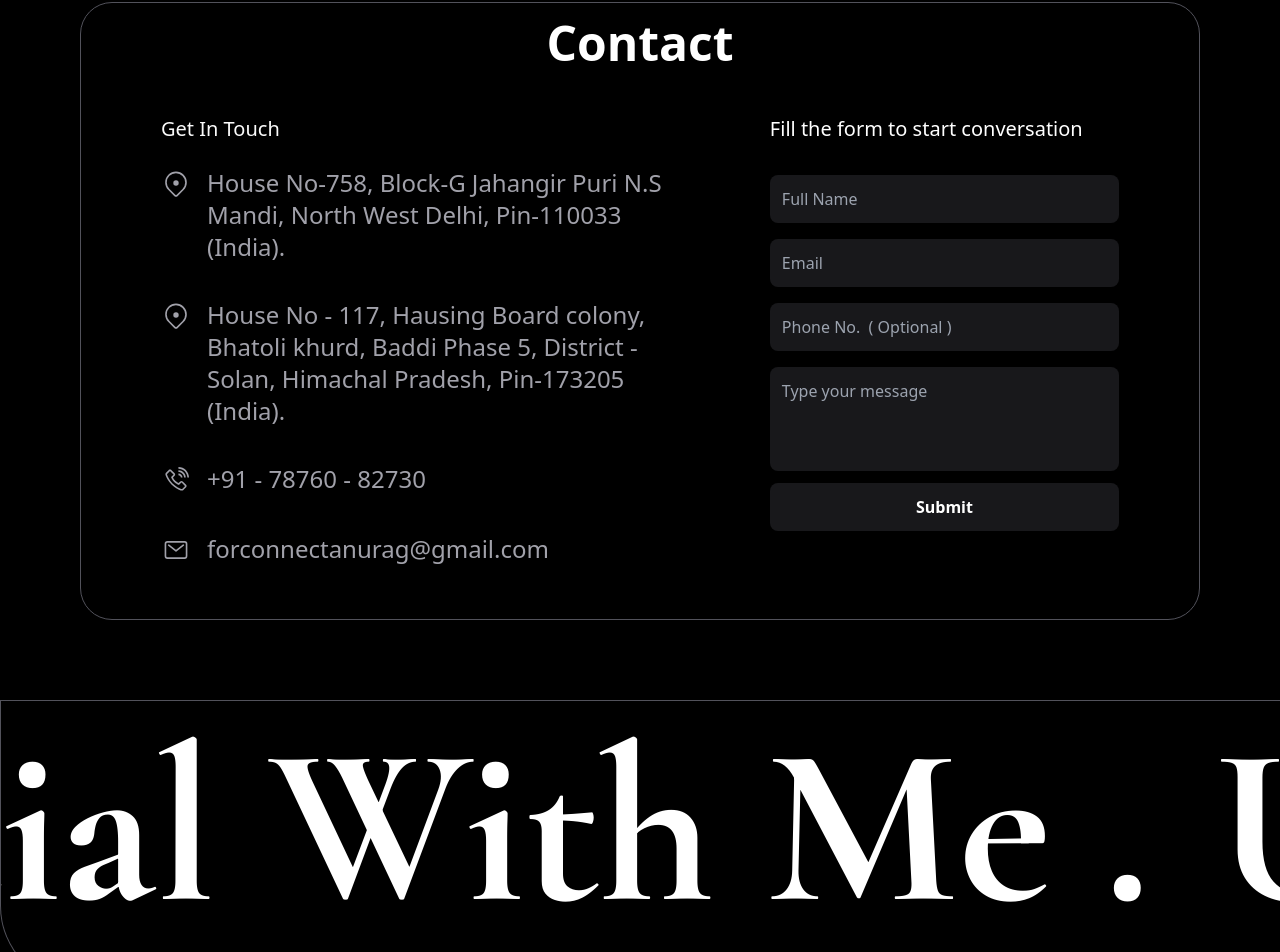
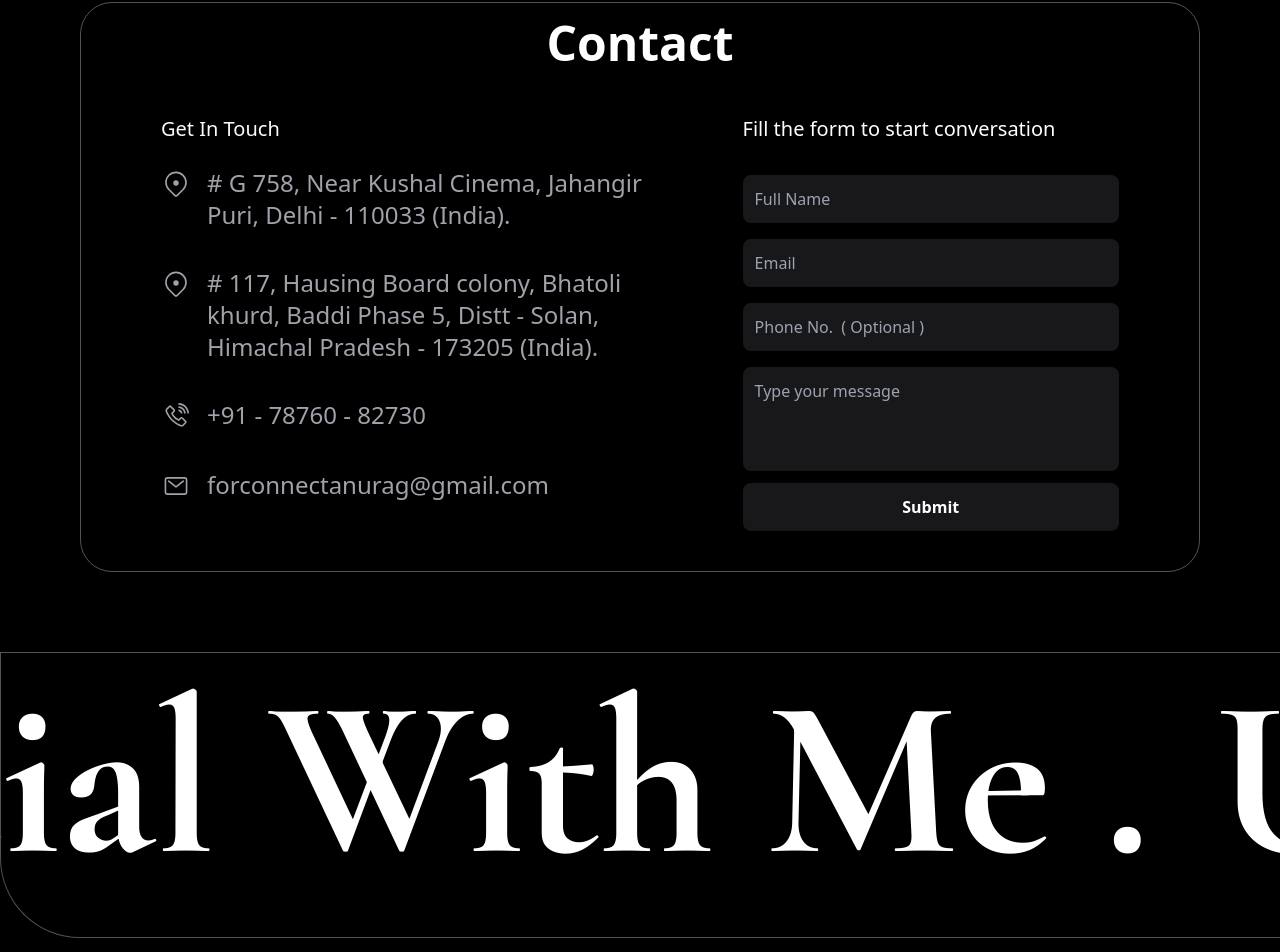
Before and after one commit to useridanurag/portfolio, a React app: page / in a window 1280 px wide. Shown: the part 4154-5106 px from the top of the page. Built offline with nearby package versions, Linux system fonts and the light colour scheme; the HTML template or start-up script is replaced by a standard one; a web font is replaced by a local one.

Commit message:
Address Update

```diff
--- a/src/comp/Contact.jsx
+++ b/src/comp/Contact.jsx
@@ -41,13 +41,13 @@ const Contact = () => {
           <p className='py-6 text-left md:pr-16 text-xl font-medium text-zinc-50'>Get In Touch</p>
           <div className="flex jusitfy-center allign-center pb-2 md:pb-3 hover:text-white">
             <div><GoLocation className="text-2xl pb-1 sm:text-3xl lg:mt-1" /></div>
-            <p className="font-light text-sm pl-2 sm:inline sm:pl-4 sm:text-lg md:text-xl lg:text-2xl hover:translate-x-2 duration-300">House No-758, Block-G Jahangir Puri N.S Mandi, North West Delhi, Pin-110033 (India).</p>
+            <p className="font-light text-sm pl-2 sm:inline sm:pl-4 sm:text-lg md:text-xl lg:text-2xl hover:translate-x-2 duration-300"># G 758, Near Kushal Cinema, Jahangir Puri, Delhi - 110033 (India).</p>
           </div>
           <br />
 
           <div className="flex jusitfy-center allign-center pb-2 md:pb-3 hover:text-white">
             <div><GoLocation className="text-2xl pb-1 sm:text-3xl lg:mt-1" /></div>
-            <p className="font-light text-sm pl-2 sm:inline sm:pl-4 sm:text-lg md:text-xl lg:text-2xl hover:translate-x-2 duration-300">House No - 117, Hausing Board colony, Bhatoli khurd, Baddi Phase 5, District - Solan, Himachal Pradesh, Pin-173205 (India).</p>
+            <p className="font-light text-sm pl-2 sm:inline sm:pl-4 sm:text-lg md:text-xl lg:text-2xl hover:translate-x-2 duration-300"># 117, Hausing Board colony, Bhatoli khurd, Baddi Phase 5, Distt - Solan, Himachal Pradesh - 173205 (India).</p>
           </div>
           <br />
 
```
